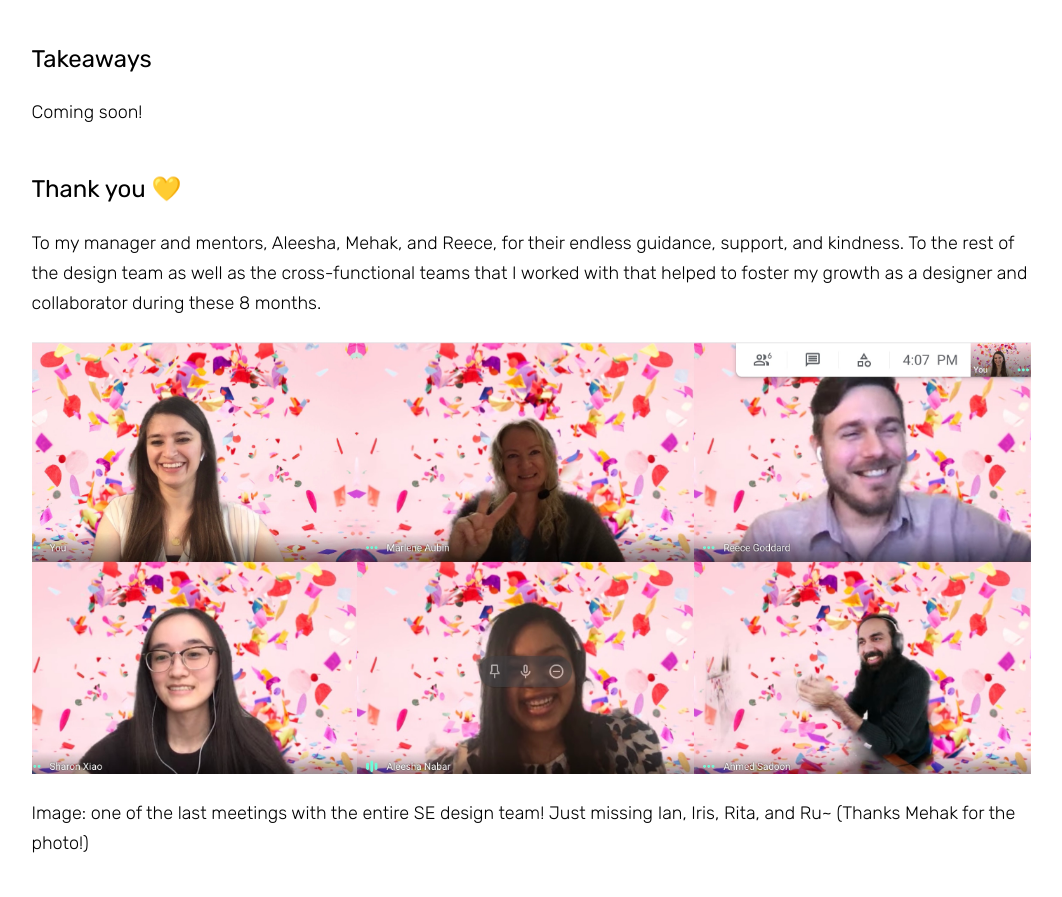
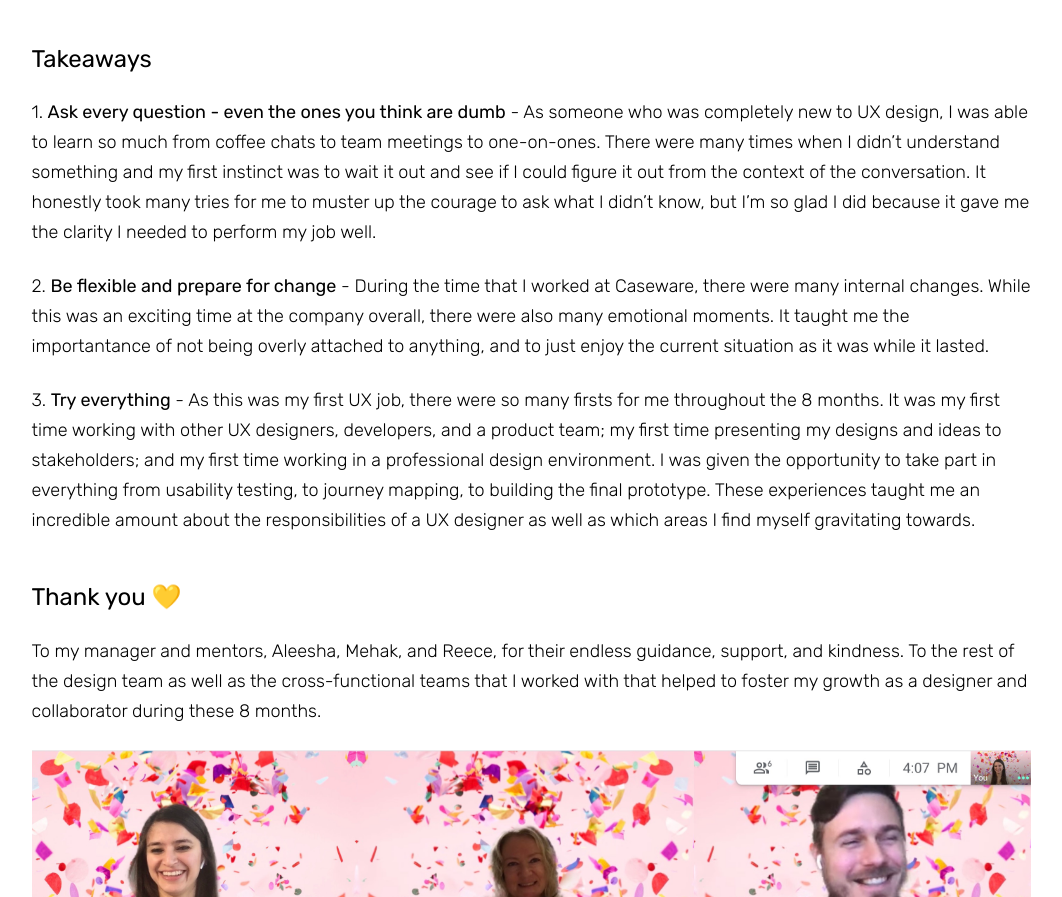
Before and after one commit to sharxiao/sharxiao.github.io, a plain HTML site: page caseware.html in a window 1280 px wide. Shown: the part 1208-2105 px from the top of the page, without its empty margins (109-1171 px from the left). Drawn offline with nearby package versions, Linux system fonts and the light colour scheme.

Commit message:
Update caseware.html

```diff
--- a/caseware.html
+++ b/caseware.html
@@ -84,8 +84,8 @@
                 I spent 8 months working at <a href = "https://www.caseware.com/" target = "_blank">Caseware</a>, a FinTech company that helps businesses in the accounting and auditing industry work more efficiently and derive insights
                 with its software solutions. From January to August of 2021, I worked on the Smart Engagements team at Caseware as a UX Designer Co-op.
                 <br><br>
-                In this role, I focused on projects that revolve around <b>automating
-                accounting and audit processes</b> to better help our users complete their tasks faster and more efficiently. I also had the chance to work on design projects for our internal design team that
+                In this role, I focused on projects that revolved <b>automating
+                accounting and audit processes</b> to allow our users to complete their tasks faster and with less repetition. I also had the chance to work on design projects for our internal design team that
                 explored our design process and identified our values as a group.
 
                 <br><br>
@@ -94,7 +94,22 @@
             <br><br>
             <h2>Takeaways</h2>
             <br>
-            <p>Coming soon!</p>
+            <p>
+                1. <b>Ask every question - even the ones you think are dumb</b> - As someone who was completely new to UX design, I was able to learn so much from coffee chats to team meetings to one-on-ones.
+                There were many times when I didn’t understand something and my first instinct was to wait it out and see if I could figure it out from the context of the conversation.
+                It honestly took many tries for me to muster up the courage to ask what I didn’t know, but I’m so glad I did because it gave me the clarity I needed to perform my job well.
+            </p>
+            <br>
+            <p>
+                2. <b>Be flexible and prepare for change</b> - During the time that I worked at Caseware, there were many internal changes. While this was an exciting time at the company overall,
+                there were also many emotional moments. It taught me the importantance of not being overly attached to anything, and to just enjoy the current situation as it was while it lasted.
+            </p>
+            <br>
+            <p>
+                3. <b>Try everything</b> - As this was my first UX job, there were so many firsts for me throughout the 8 months. It was my first time working with other UX designers, developers, and a product team;
+                my first time presenting my designs and ideas to stakeholders; and my first time working in a professional design environment. I was given the opportunity to take part in everything from usability testing,
+                to journey mapping, to building the final prototype. These experiences taught me an incredible amount about the responsibilities of a UX designer as well as which areas I find myself gravitating towards.
+            </p>
             <br><br>
             <h2>Thank you 💛</h2>
             <br>
```
